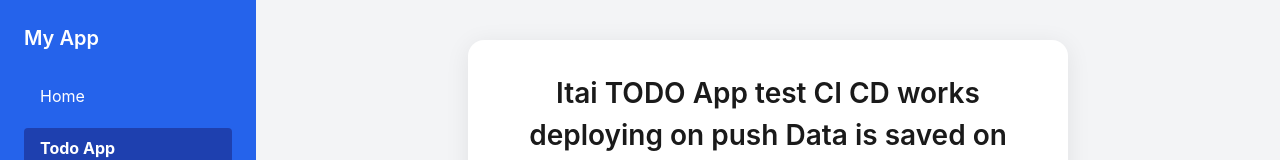
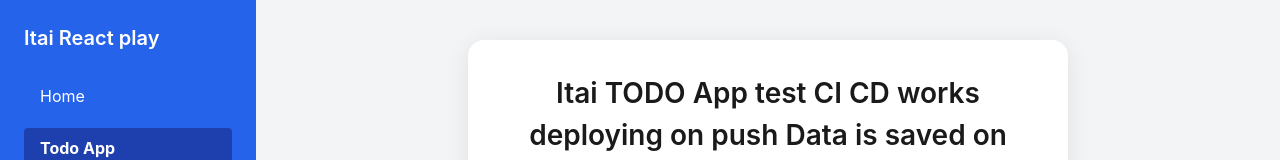
Before and after one commit to itaiRoded2/itai-react-playground, a React (Create React App) app: page /itai-react-playground/todos in a window 1280 px wide. Shown: the top 160 px of the page. Built offline with nearby package versions, Linux system fonts and the light colour scheme.

Commit message:
Itai React play

```diff
--- a/src/components/Sidebar.tsx
+++ b/src/components/Sidebar.tsx
@@ -27,7 +27,7 @@ const NavItem: React.FC<NavItemProps> = ({ to, children, end }) => (
 const Sidebar: React.FC = () => {
   return (
     <aside className="w-64 bg-blue-600 text-white p-6 min-h-screen">
-      <h2 className="text-xl font-semibold mb-6">My App</h2>
+      <h2 className="text-xl font-semibold mb-6">Itai React play</h2>
       <nav>
         <ul className="space-y-3">
           <NavItem to="/" end>
```
